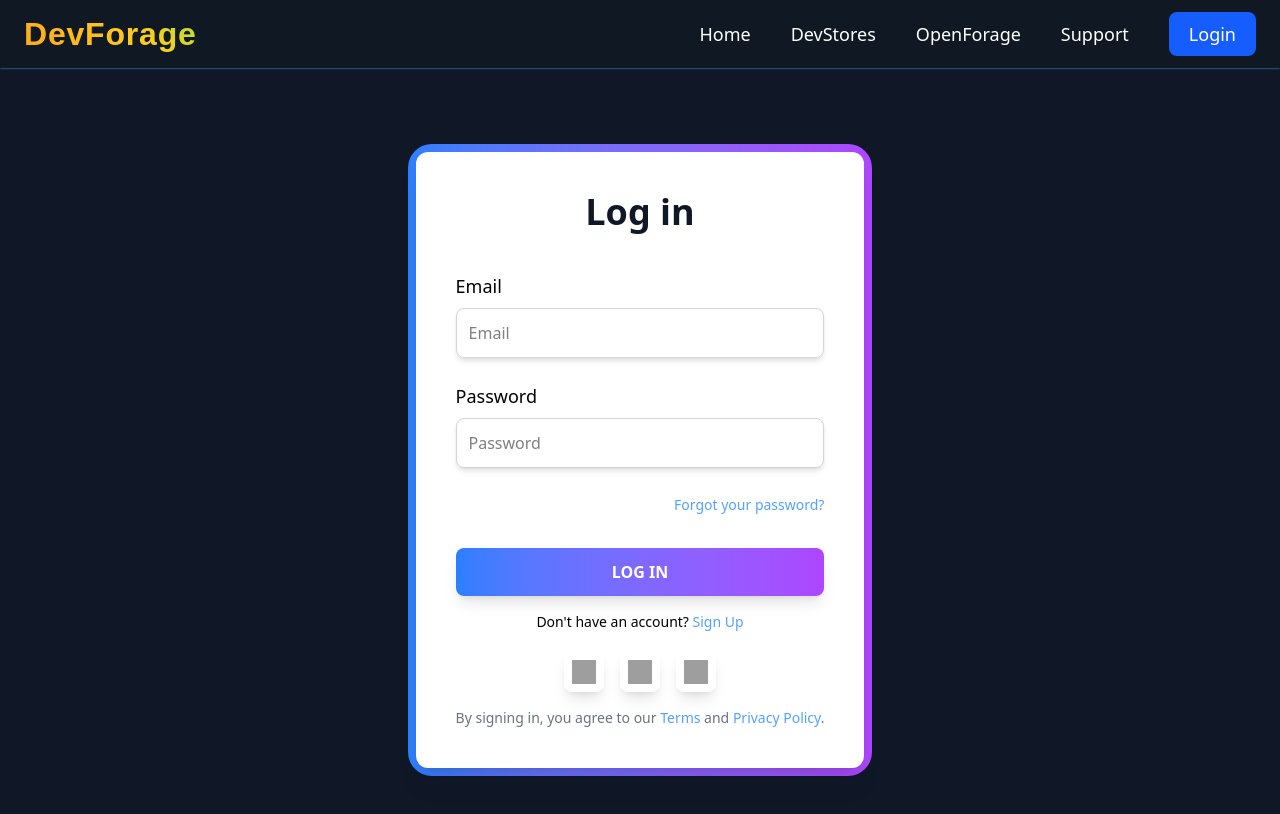
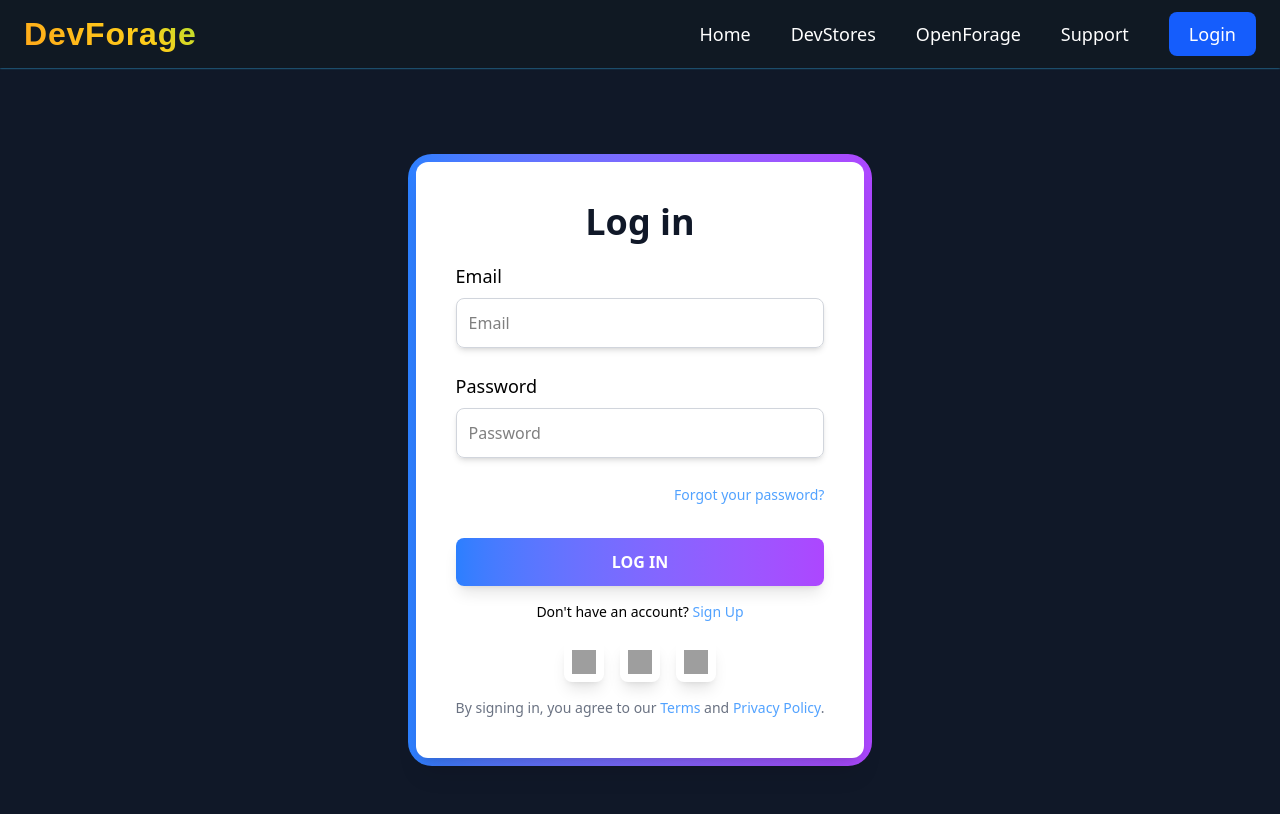
Before and after one commit to raushan-sinha/dev-forage, a React (Vite) app: page /login in a window 1280 px wide. Shown: the top 814 px of the page. Built offline with nearby package versions, Linux system fonts and the light colour scheme; grey boxes are pictures that could not be loaded.

Commit message:
Updated Login Form

```diff
--- a/src/authentication/LoginPage/Login.jsx
+++ b/src/authentication/LoginPage/Login.jsx
@@ -51,7 +51,7 @@ export default function Login() {
                             <form
                                 action="#"
                                 method="post"
-                                className="space-y-6 mt-10"
+                                className="space-y-6 mt-5"
                                 onSubmit={handleSubmit}
                                 autoComplete="on"
                             >
```
